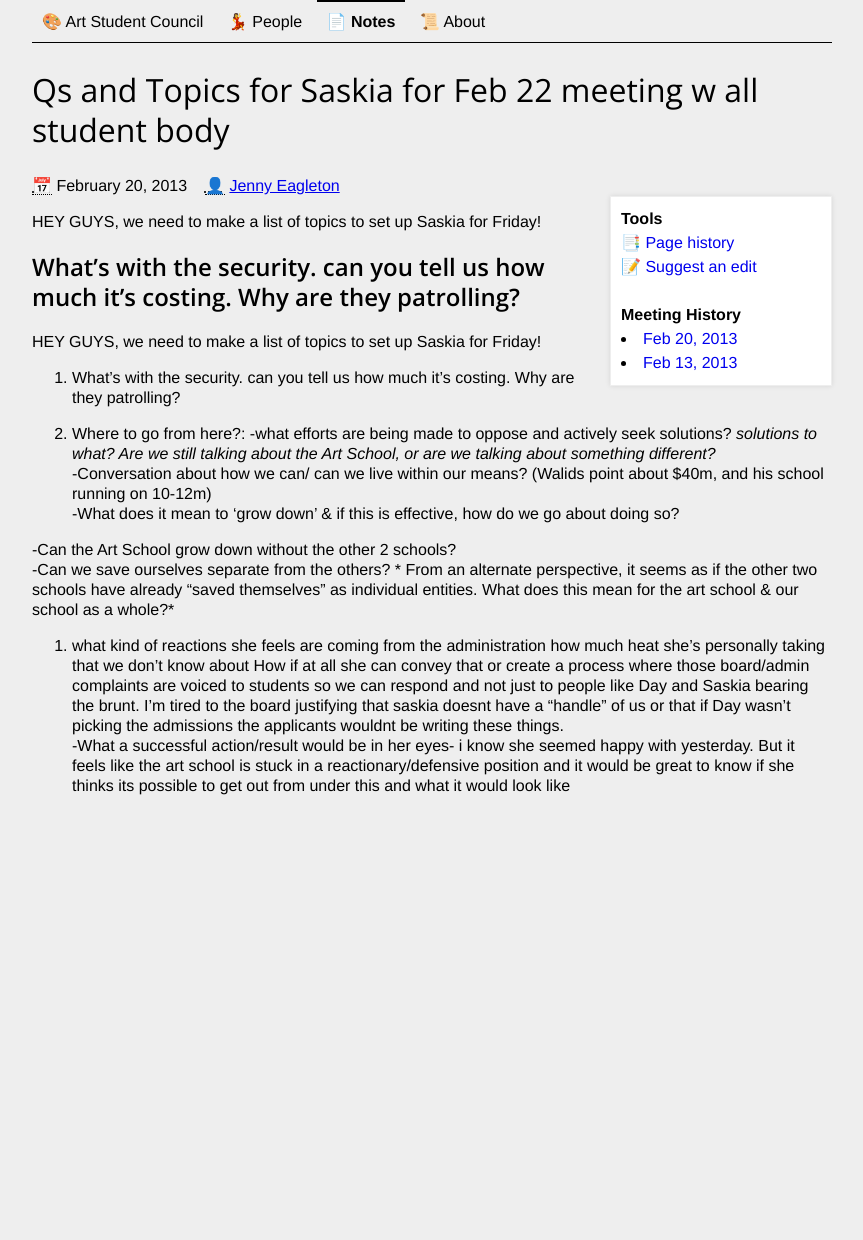
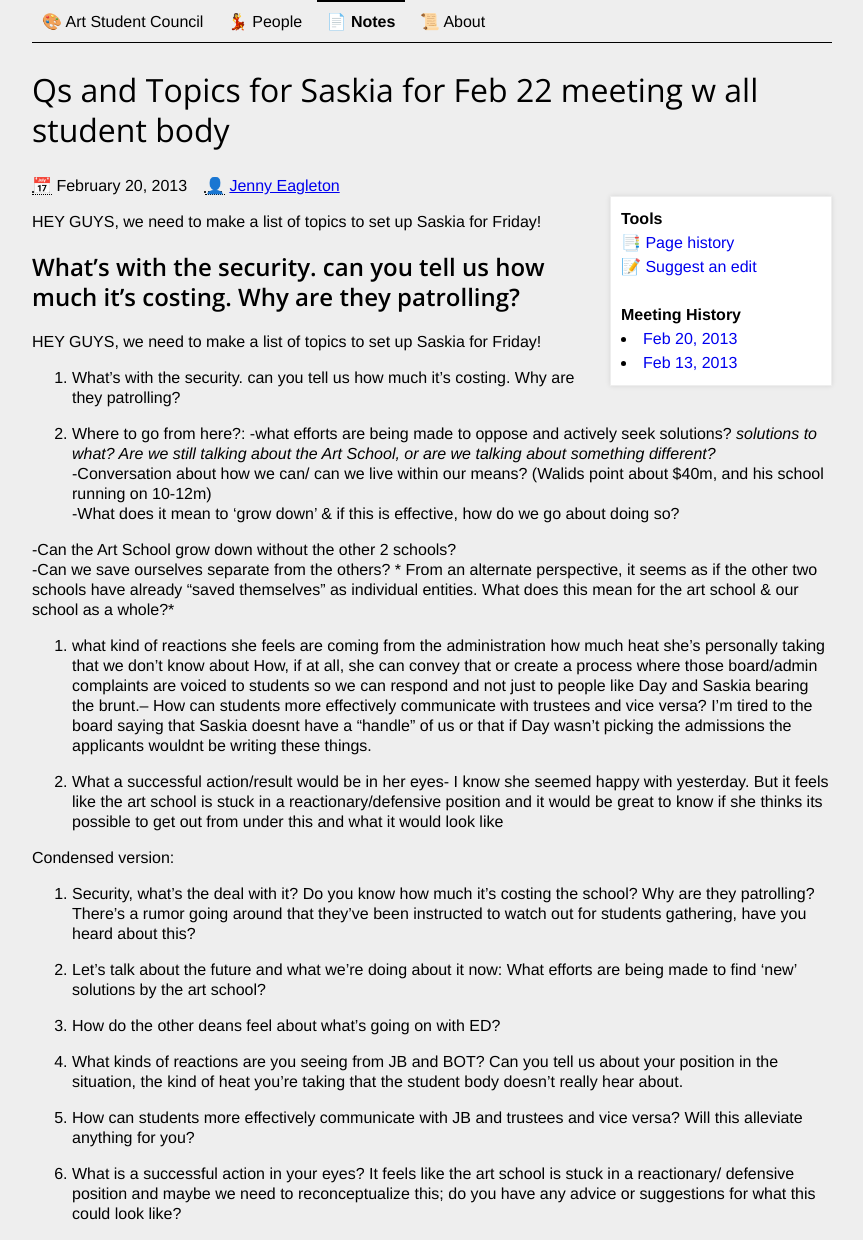
Before and after one commit to CooperASC/cooperasc.github.com, a Jekyll site: the page built from _posts/notes/2013-02-20-notes-about-friday-meeting-for-saskia.md, in a window 1280 px wide. Shown: the whole page, without its empty margins (208-1071 px from the left). Built offline with Jekyll 4.4.1, drawn with Linux system fonts in a browser that asks for light colours; before the commit the page ends 900 px from its top, so only the background shows below that.

Commit message:
Updated _posts/notes/2013-02-20-notes-about-friday-meeting-for-saskia.md

```diff
--- a/_posts/notes/2013-02-20-notes-about-friday-meeting-for-saskia.md
+++ b/_posts/notes/2013-02-20-notes-about-friday-meeting-for-saskia.md
@@ -26,6 +26,22 @@ HEY GUYS, we need to make a list of topics to set up Saskia for Friday!
 
 3. what kind of reactions she feels are coming from the administration
 how much heat she's personally taking that we don't know about
-How if at all she can convey that or create a process where those board/admin complaints are voiced to students so we can respond and not just to people like Day and Saskia bearing the brunt.
-I'm tired to the board justifying that saskia doesnt have a "handle" of us or that if Day wasn't picking the admissions the applicants wouldnt be writing these things.
--What a successful action/result would be in her eyes- i know she seemed happy with yesterday. But it feels like the art school is stuck in a reactionary/defensive position and it would be great to know if she thinks its possible to get out from under this and what it would look like
+How, if at all, she can convey that or create a process where those board/admin complaints are voiced to students so we can respond and not just to people like Day and Saskia bearing the brunt.-- How can students more effectively communicate with trustees and vice versa?
+I'm tired to the board saying that Saskia doesnt have a "handle" of us or that if Day wasn't picking the admissions the applicants wouldnt be writing these things.
+
+4. What a successful action/result would be in her eyes- I know she seemed happy with yesterday. But it feels like the art school is stuck in a reactionary/defensive position and it would be great to know if she thinks its possible to get out from under this and what it would look like
+
+
+Condensed version:
+
+1. Security, what's the deal with it? Do you know how much it's costing the school? Why are they patrolling? There's a rumor going around that they've been instructed to watch out for students gathering, have you heard about this?
+
+2. Let's talk about the future and what we're doing about it now: What efforts are being made to find 'new' solutions by the art school?
+
+3. How do the other deans feel about what's going on with ED?
+
+4. What kinds of reactions are you seeing from JB and BOT? Can you tell us about your position in the situation, the kind of heat you're taking that the student body doesn't really hear about.
+
+5. How can students more effectively communicate with JB and trustees and vice versa? Will this alleviate anything for you?
+
+6. What is a successful action in your eyes? It feels like the art school is stuck in a reactionary/ defensive position and maybe we need to reconceptualize this; do you have any advice or suggestions for what this could look like?
```
